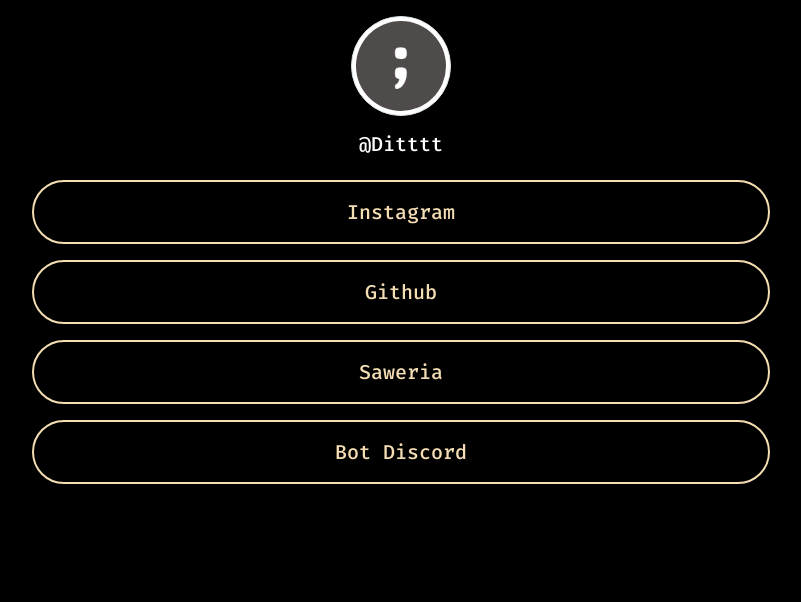
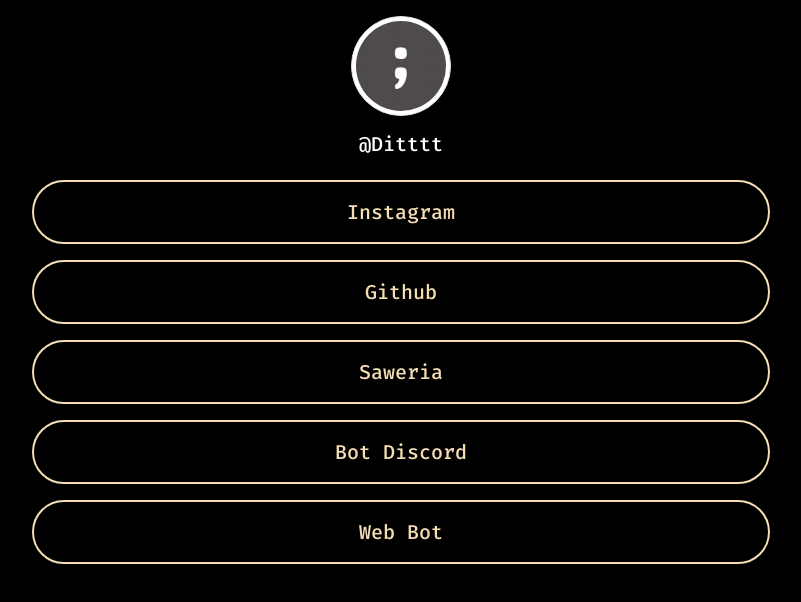
Before and after one commit to 12345678andiman/linktree-ditttt, a plain HTML site: page ditttt.htm in a window 1280 px wide. Shown: the whole page, without its empty margins (239-1040 px from the left). Drawn offline with nearby package versions, Linux system fonts and the light colour scheme.

Commit message:
update link web bot

```diff
--- a/ditttt.htm
+++ b/ditttt.htm
@@ -52,6 +52,12 @@
                         Bot Discord
                     </div>
                 </a>
+
+                <a href="https://ditttt.herokuapp.com/" target="_blank" class="text-decoration-none  text-capitalize">
+                    <div class="insta-box link-box mt-3">
+                        Web Bot
+                    </div>
+                </a>
             </div>
         </div>
     </div>
```
